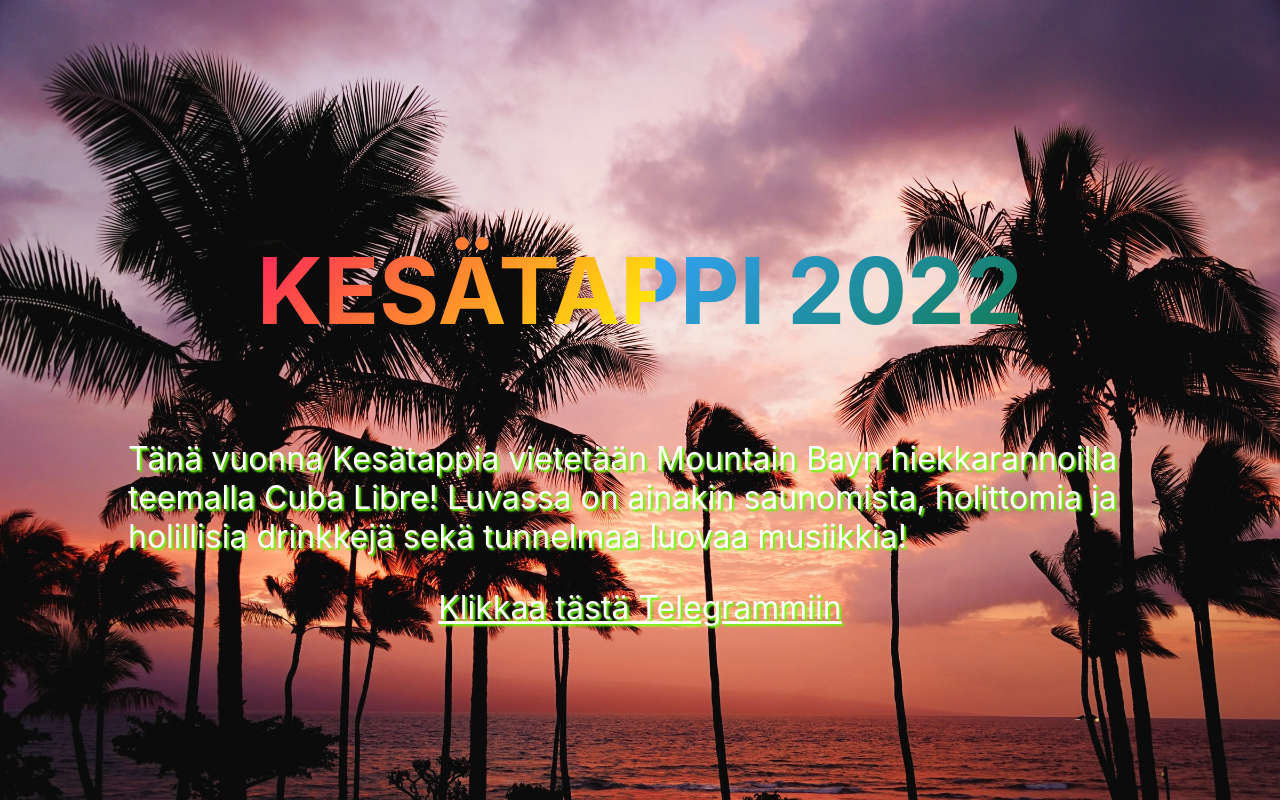
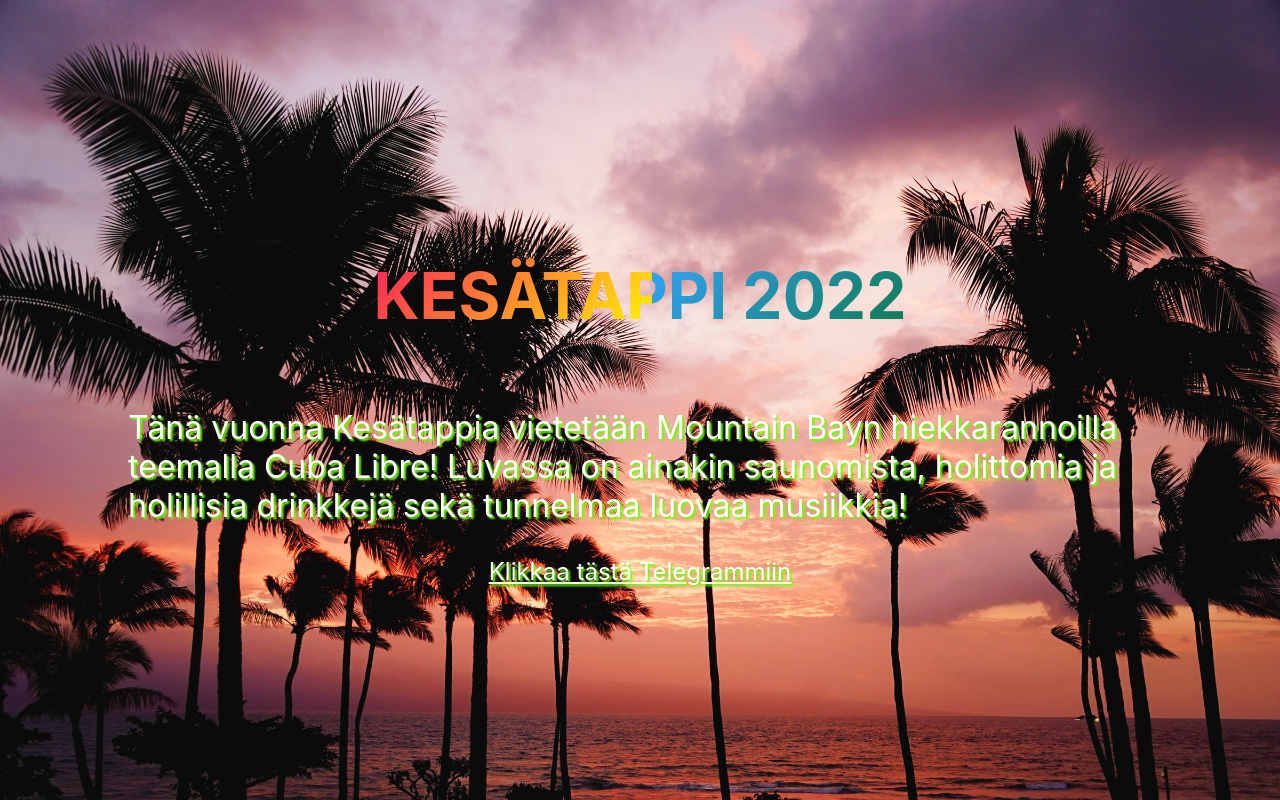
Before and after one commit to Akzuu/kakse-li, a React (Create React App) app: page /havana in a window 1280 px wide. Built offline with nearby package versions, Linux system fonts and the light colour scheme.

Commit message:
Making text bit smaller

```diff
--- a/src/components/summer-tap/SummerTap.css
+++ b/src/components/summer-tap/SummerTap.css
@@ -20,7 +20,7 @@
 
 .havana-link {
   color: rgb(255, 255, 255);
-  font-size: 32px;
+  font-size: 24px;
   text-align: left;
   padding: 0 10%;
   text-shadow: 2px 2px 2px rgb(106, 255, 0);
@@ -46,7 +46,7 @@
   -webkit-text-fill-color: transparent;
   animation: textclip 2s linear infinite;
   display: inline-block;
-  font-size: 92px;
+  font-size: 64px;
 }
 
 @keyframes textclip {
```
